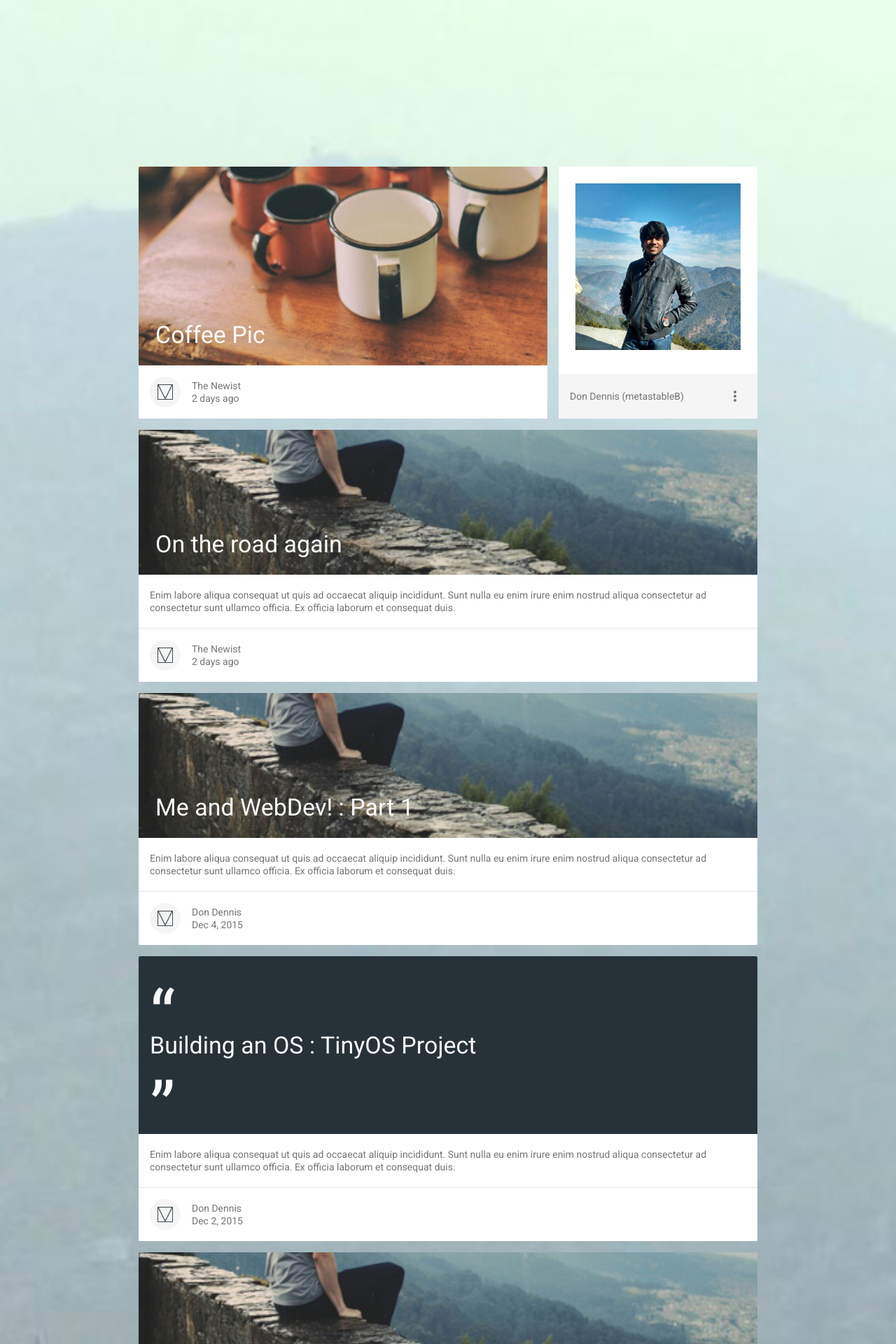
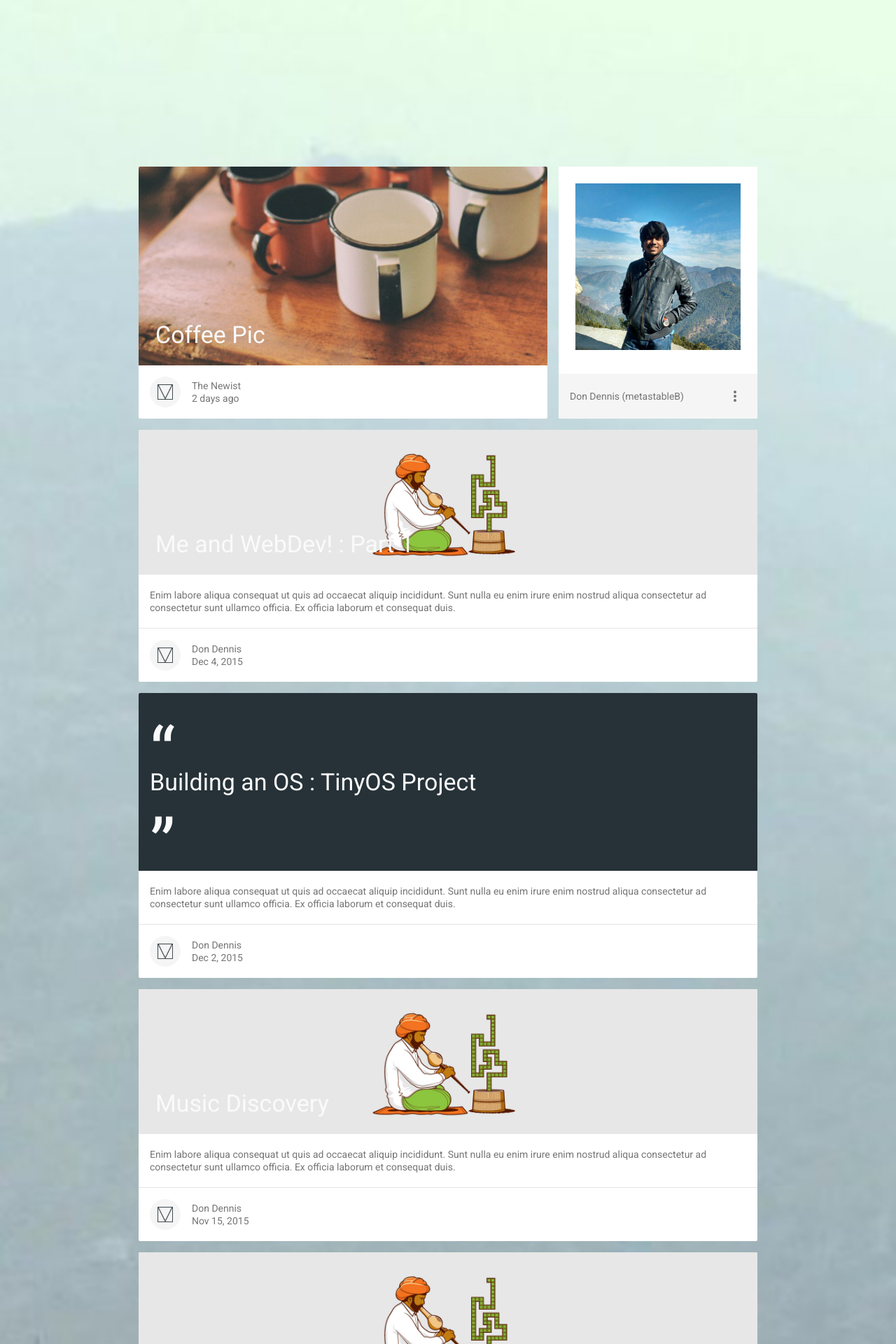
Before and after one commit to metastableB/metastableB.github.io, a Jekyll site: the page built from mdl-blog/index.html, in a window 1280 px wide. Shown: the top 1920 px of the page at 70% size. Built offline with Jekyll 4.4.1, drawn with Linux system fonts in a browser that asks for light colours; nearby versions of some CDN libraries.

Commit message:
dynamically adding pages

```diff
--- a/_posts/2015-08-04-GSoC-15-My-Experience.markdown
+++ b/_posts/2015-08-04-GSoC-15-My-Experience.markdown
@@ -6,7 +6,7 @@ date:   2015-08-04  011:30:13 +0530
 categories: projects summer-intern
 author: Don Dennis
 header-img: /img/snake_charmer_original.jpg
-header-img-class : .header-img-class { background-img:}
+bg-class-name: gsoc_experience
 ---
 
 <h1>Coming Soon!</h1>
--- a/_posts/2015-08-15-IIITD-and-MapReduce.markdown
+++ b/_posts/2015-08-15-IIITD-and-MapReduce.markdown
@@ -6,6 +6,7 @@ date:   2015-08-15  10:00:00 +0530
 categories: projects summer-intern
 author: Don Dennis
 header-img: /img/snake_charmer_original.jpg
+bg-class-name: iiitd_mapreduce
 ---
 
 <h1>Coming Soon!</h1>
--- a/_posts/2015-11-12-Music_descovery.markdown
+++ b/_posts/2015-11-12-Music_descovery.markdown
@@ -6,6 +6,7 @@ date:  2015-11-15 08:30 +0530
 categories: projects
 author: Don Dennis
 header-img: /img/snake_charmer_original.jpg
+bg-class-name: music_discovery
 ---
 **_tldr:_** *I am not really satisfied with existing music recommendation/discovery systems and hence try to find out more about the research being done in the area. I try and see if a system based on a purely taste and context based learning model is feasible. I read a bunch of papers and realize that a lot of work has been done in the field but in a scattered fashion. I try to explore if these works can be combined and improved and eventually stumble upon last.fm and pandora. Pandora and last.fm do most of the things I want in the software I have in mind but when both of them are considered together.*
 
--- a/_posts/2015-12-05-me-and-web-dev.markdown
+++ b/_posts/2015-12-05-me-and-web-dev.markdown
@@ -6,6 +6,7 @@ date:   2015-12-04 05:33:41 +0530
 categories: general
 author: Don Dennis
 header-img: /img/snake_charmer_original.jpg
+bg-class-name: me_and_web_dev
 ---
 
 I have never been a fan of web development, especially front-end work. I've done very little web development in the past and the very little work I have done was just applying basic formatting and editing on available content.
--- a/css/styles_mdl.css
+++ b/css/styles_mdl.css
@@ -1,3 +1,8 @@
+---
+
+---
+
+
 body::before {
     background-size: cover;
     background-attachment: fixed;
@@ -226,6 +231,15 @@ body .demo-blog {
 .demo-blog .shopping .mdl-card__media {
   background-image: url('/img/mdl/shopping.jpg');
 }
+
+{%  for post in site.posts %}
+  {% if post.bg-class-name %}
+  .demo-blog .{{ post.bg-class-name }} .mdl-card__media {
+      background-image: url('{{ post.header-img }}');
+    }
+  {% endif %}
+{% endfor %}
+
 .demo-blog .demo-blog__posts > .demo-nav {
   margin: 12px 15px;
   display: -webkit-flex;
--- a/mdl-blog/index.html
+++ b/mdl-blog/index.html
@@ -44,29 +44,9 @@ layout: blog_home_mdl
             </div>
           </div>
 
-
-
-          <div class="mdl-card on-the-road-again mdl-cell mdl-cell--12-col">
-            <div class="mdl-card__media mdl-color-text--grey-50">
-              <h3><a href="entry.html">On the road again</a></h3>
-            </div>
-            <div class="mdl-color-text--grey-600 mdl-card__supporting-text">
-              Enim labore aliqua consequat ut quis ad occaecat aliquip incididunt. Sunt nulla eu enim irure enim nostrud aliqua consectetur ad consectetur sunt ullamco officia. Ex officia laborum et consequat duis.
-            </div>
-            <div class="mdl-card__supporting-text meta mdl-color-text--grey-600">
-              <div class="minilogo"></div>
-              <div
-                <strong>The Newist</strong>
-                <span>2 days ago</span>
-              </div>
-            </div>
-          </div>
-
-
-
   {%  for post in site.posts %}
           {% if post.header-img %}
-           <div class="mdl-card on-the-road-again mdl-cell mdl-cell--12-col"  >
+           <div class="mdl-card {{ post.bg-class-name }} mdl-cell mdl-cell--12-col"  >
             <div class="mdl-card__media mdl-color-text--grey-50">
               <h3><a href="{{ post.url | prepend: site.baseurl }}">{{ post.title }}</a></h3>
             </div>
```
